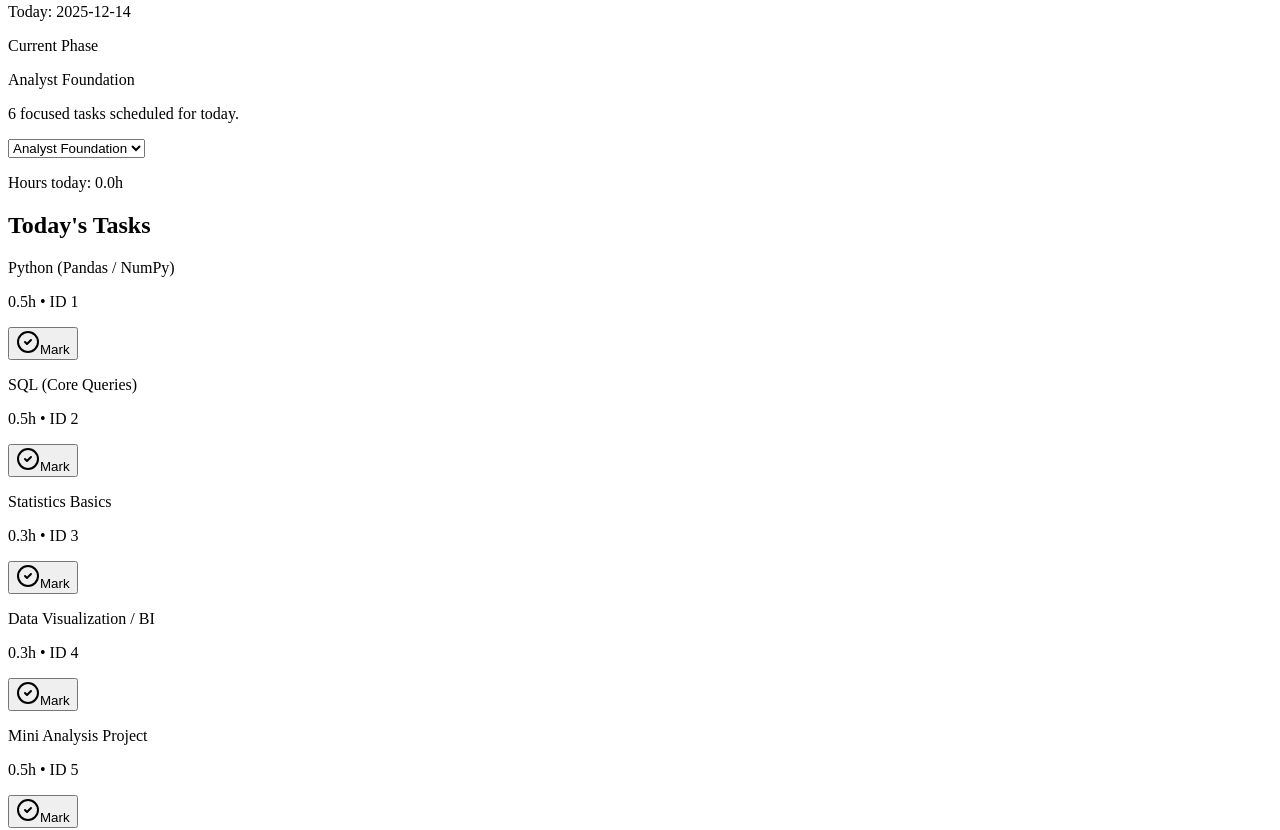
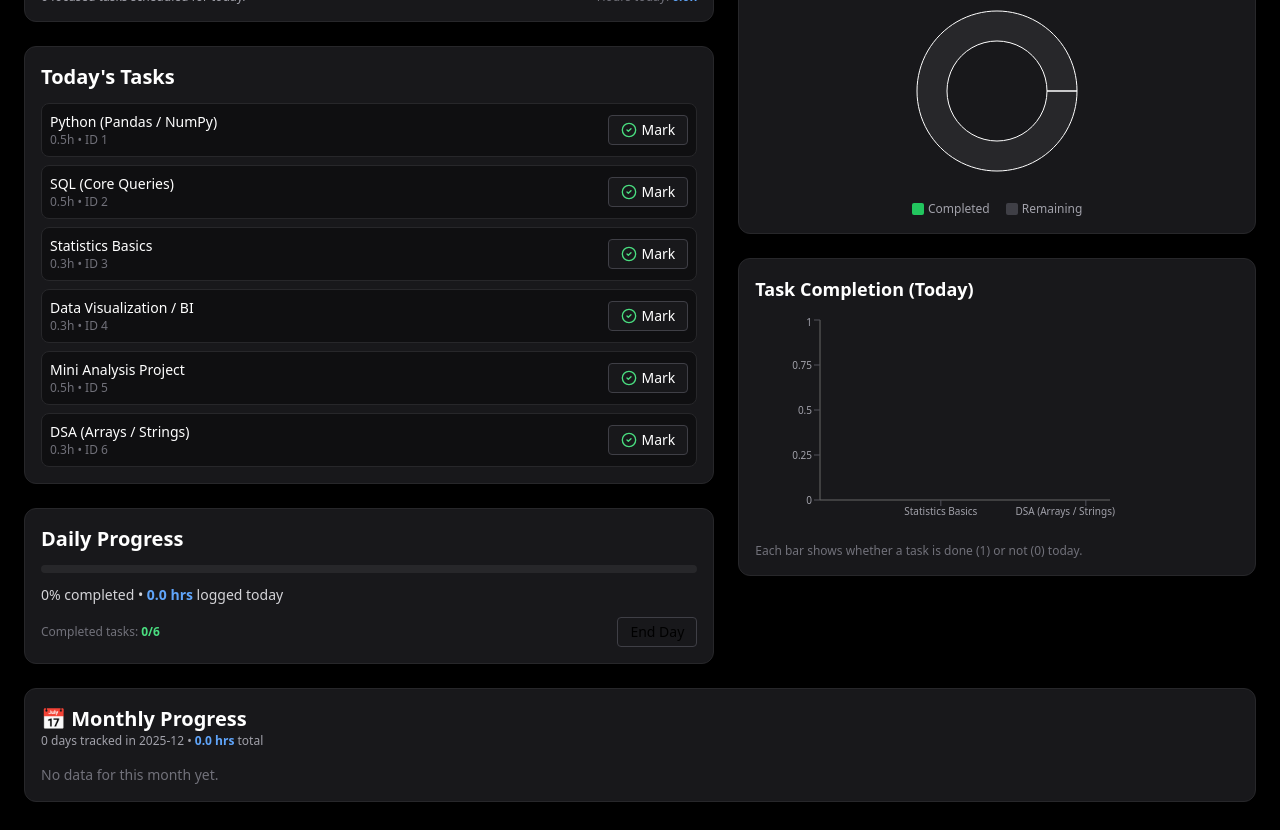
Before and after one commit to Madara106989/data_roadmap_tracker, a Next.js app: page / in a window 1280 px wide. Shown: the part 180-1010 px from the top of the page. Built offline with nearby package versions, Linux system fonts and the light colour scheme.

Commit message:
new changes

```diff
--- /dev/null
+++ b/app/globals.css
@@ -0,0 +1,7 @@
+@tailwind base;
+@tailwind components;
+@tailwind utilities;
+
+body {
+  @apply bg-black text-white;
+}
--- a/app/layout.jsx
+++ b/app/layout.jsx
@@ -1,4 +1,5 @@
-// app/layout.jsx
+import "./globals.css";
+
 export const metadata = {
   title: "Data Roadmap Tracker",
   description: "Daily roadmap tracker for data science journey",
--- a/app/page.jsx
+++ b/app/page.jsx
@@ -1,4 +1,3 @@
-// app/page.jsx
 import Ikimashou from "../components/ikimashou";
 
 export default function Home() {
--- a/components/ikimashou.jsx
+++ b/components/ikimashou.jsx
@@ -16,7 +16,11 @@ import {
 
 // Simple UI primitives (black theme)
 function Card({ className = "", children }) {
-  return <div className={`rounded-xl bg-zinc-900 border border-zinc-800 ${className}`}>{children}</div>;
+  return (
+    <div className={`rounded-xl bg-zinc-900 border border-zinc-800 ${className}`}>
+      {children}
+    </div>
+  );
 }
 
 function CardContent({ className = "", children }) {
@@ -88,7 +92,6 @@ export default function Ikimashou() {
   const today = new Date().toISOString().split("T")[0];
   const monthKey = today.slice(0, 7);
 
-  // initial load from localStorage
   useEffect(() => {
     const stored = JSON.parse(localStorage.getItem("roadmapData")) || {};
     const currentPhase = stored.phase || "ANALYST";
@@ -102,7 +105,6 @@ export default function Ikimashou() {
     setIsReady(true);
   }, [today]);
 
-  // persist to localStorage
   useEffect(() => {
     if (!isReady) return;
     const data = JSON.parse(localStorage.getItem("roadmapData")) || {};
@@ -186,18 +188,15 @@ export default function Ikimashou() {
           </p>
           <p>
             Today:{" "}
-            <span className="font-mono text-zinc-300">
-              {today}
-            </span>
+            <span className="font-mono text-zinc-300">{today}</span>
           </p>
         </div>
       </header>
 
       {/* MAIN GRID: LEFT TASKS, RIGHT GRAPHS */}
-      <div className="grid gap-6 lg:grid-cols-[2fr,1.5fr]">
+      <div className="grid gap-6 grid-cols-1 md:grid-cols-[2fr,1.5fr]">
         {/* LEFT COLUMN */}
         <div className="space-y-6">
-          {/* Phase card */}
           <Card>
             <CardContent className="p-4 flex flex-col gap-4 sm:flex-row sm:items-center sm:justify-between">
               <div>
@@ -231,7 +230,6 @@ export default function Ikimashou() {
             </CardContent>
           </Card>
 
-          {/* Today's tasks */}
           <Card>
             <CardContent className="p-4">
               <h2 className="text-xl font-semibold mb-3">Today&apos;s Tasks</h2>
@@ -266,7 +264,6 @@ export default function Ikimashou() {
             </CardContent>
           </Card>
 
-          {/* Daily progress */}
           <Card>
             <CardContent className="p-4 space-y-3">
               <h2 className="text-xl font-semibold">Daily Progress</h2>
@@ -293,7 +290,7 @@ export default function Ikimashou() {
           </Card>
         </div>
 
-        {/* RIGHT COLUMN: CHARTS */}
+        {/* RIGHT COLUMN */}
         <div className="space-y-6">
           <Card>
             <CardContent className="p-4">
@@ -308,7 +305,7 @@ export default function Ikimashou() {
                     outerRadius={80}
                     innerRadius={50}
                   >
-                    {pieData.map((entry, index) => (
+                    {pieData.map((_, index) => (
                       <Cell
                         key={index}
                         fill={index === 0 ? "#22c55e" : "#27272a"}
@@ -387,8 +384,7 @@ export default function Ikimashou() {
 
             {monthBarData.length === 0 ? (
               <p className="text-sm text-zinc-500 mt-4">
-                No data for this month yet. Start completing tasks to see your
-                streak chart here.
+                No data for this month yet.
               </p>
             ) : (
               <div className="overflow-x-auto">
--- a/package.json
+++ b/package.json
@@ -13,5 +13,10 @@
     "react": "^18",
     "react-dom": "^18",
     "recharts": "^2.12.0"
+  },
+  "devDependencies": {
+    "autoprefixer": "^10.4.22",
+    "postcss": "^8.5.6",
+    "tailwindcss": "^3.4.19"
   }
 }
--- /dev/null
+++ b/postcss.config.js
@@ -0,0 +1,6 @@
+module.exports = {
+  plugins: {
+    tailwindcss: {},
+    autoprefixer: {},
+  },
+}
--- /dev/null
+++ b/tailwind.config.js
@@ -0,0 +1,8 @@
+module.exports = {
+  content: [
+    "./app/**/*.{js,jsx,ts,tsx}",
+    "./components/**/*.{js,jsx,ts,tsx}",
+  ],
+  theme: { extend: {} },
+  plugins: [],
+};
```
Also changed, not shown: components/next.config.json (deleted), components/package.json (deleted), 2 other files (tests, documents, lock files or other folders).
